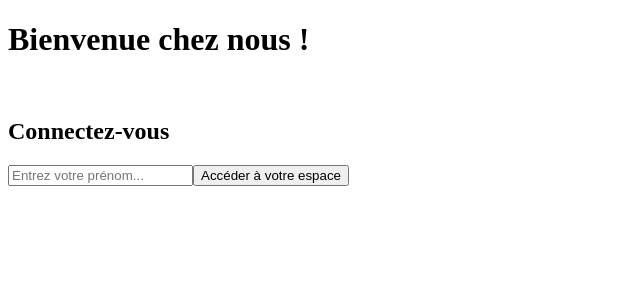
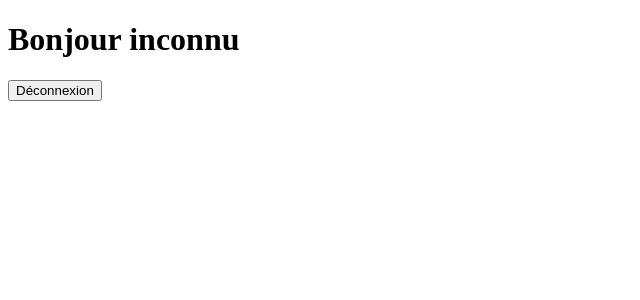
Before and after one commit to nabil-e/crazy-burger, a React (Vite) app: page /order in a window 1280 px wide. Shown: the top 300 px of the page, without its empty margins (0-640 px from the left). Built offline with nearby package versions, Linux system fonts and the light colour scheme.

Commit message:
🚩 F02: Add routing system

```diff
--- /dev/null
+++ b/src/components/pages/error/ErrorPage.jsx
@@ -0,0 +1,16 @@
+import { useNavigate } from 'react-router';
+
+export default function ErrorPage() {
+  const navigate = useNavigate();
+  const handleClick = (e) => {
+    e.preventDefault();
+    navigate("/");
+  };
+
+  return (
+    <>
+      <h1>ErrorPage</h1>
+      <button onClick={handleClick}>Retourner vers la page d'accueil</button>
+    </>
+  )
+}
--- a/src/components/pages/login/LoginForm.jsx
+++ b/src/components/pages/login/LoginForm.jsx
@@ -1,15 +1,16 @@
 import { useState } from "react";
+import { useNavigate } from "react-router";
 
 export default function LoginForm() {
   const [prenom, setPrenom] = useState("");
-
+  const navigate = useNavigate();
   const handleChange = (e) => {
     setPrenom(e.target.value);
   };
 
   const handleSubmit = (e) => {
     e.preventDefault();
-    alert(`Bonjour ${prenom}`);
+    navigate("/order", { state: { prenom } });
     setPrenom("");
   };
 
--- /dev/null
+++ b/src/components/pages/order/OrderPage.jsx
@@ -0,0 +1,13 @@
+import { useLocation, useNavigate } from "react-router";
+
+export default function OrderPage() {
+  const location = useLocation();
+  const { prenom } = location.state || { prenom: "inconnu" };
+  const navigate = useNavigate();
+  return (
+    <>
+      <h1>Bonjour {prenom}</h1>
+      <button onClick={() => navigate("/")}>Déconnexion</button>
+    </>
+  );
+}
--- a/src/main.jsx
+++ b/src/main.jsx
@@ -1,10 +1,13 @@
 import { StrictMode } from 'react'
 import { createRoot } from 'react-dom/client'
 //import './index.css'
-import App from './App.jsx'
+import router from './routes.js'
+import { RouterProvider } from 'react-router'
+
+
 
 createRoot(document.getElementById('root')).render(
   <StrictMode>
-    <App />
+    <RouterProvider router={router} />
   </StrictMode>,
 )
--- /dev/null
+++ b/src/routes.js
@@ -0,0 +1,21 @@
+import { createBrowserRouter } from 'react-router';
+import App from './App';
+import OrderPage from './components/pages/order/OrderPage';
+import ErrorPage from './components/pages/error/ErrorPage';
+
+const router = createBrowserRouter([
+    {
+      path: "/",
+      Component: App,
+    },
+    {
+      path: "/order",
+      Component: OrderPage,
+    },
+    {
+      path: "*",
+      Component: ErrorPage,
+    },
+  ]);
+
+  export default router;
```
